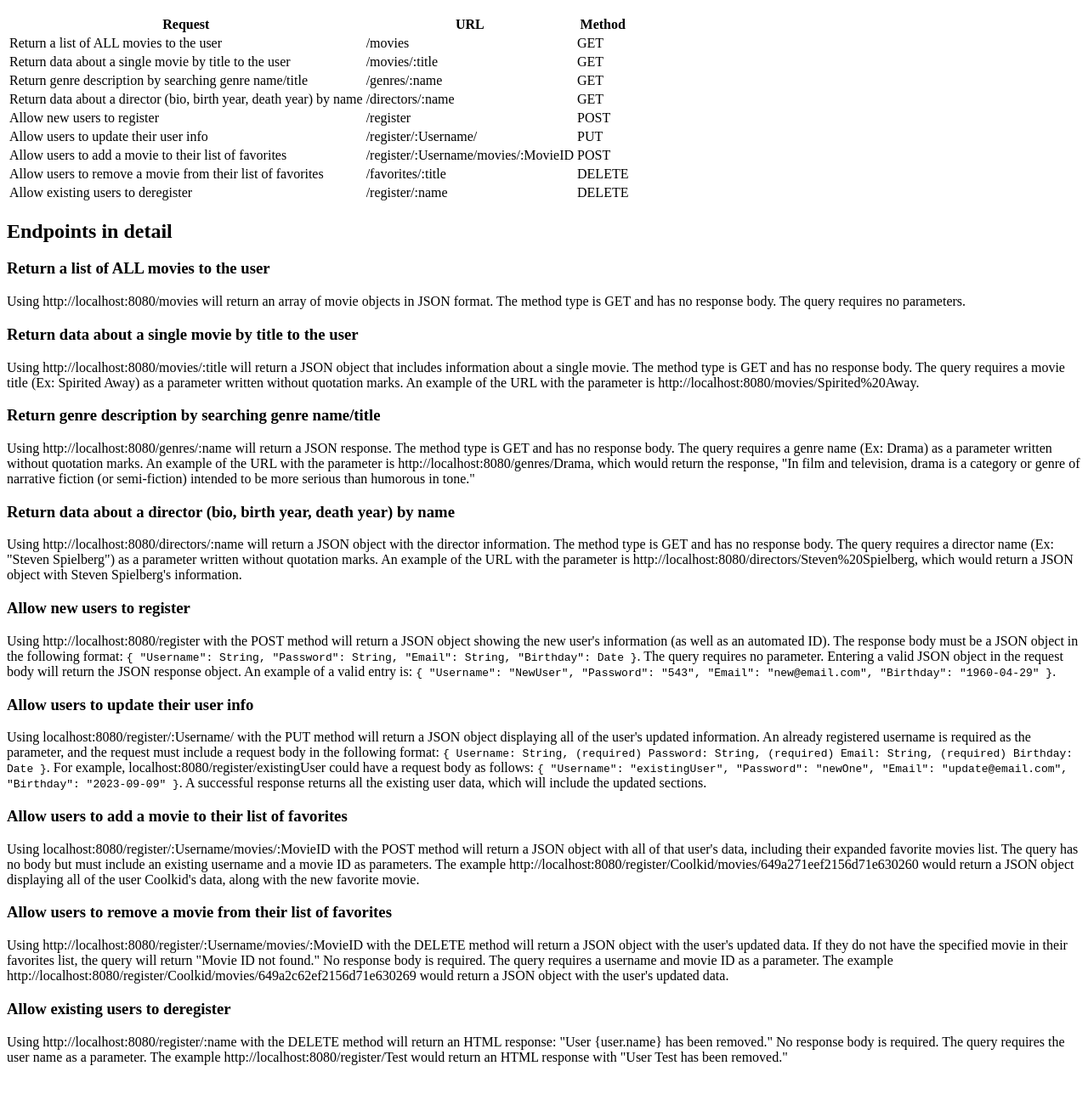
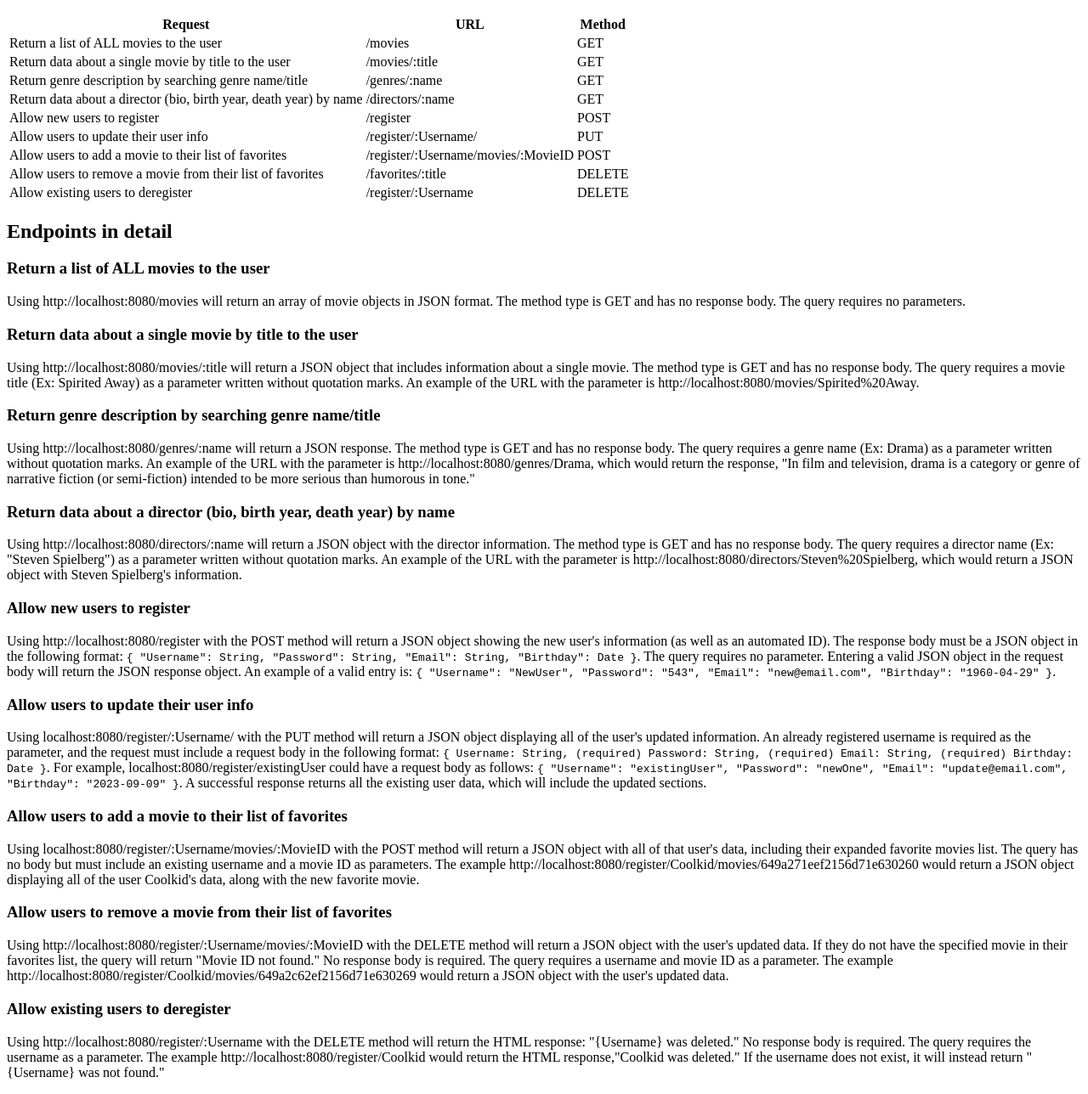
Before and after one commit to kayleebowers/movie-api, a website: page public/documentation.html in a window 1280 px wide. Shown: the part 213-1501 px from the top of the page at 85% size. Drawn offline with Linux system fonts and the light colour scheme.

Commit message:
docs: update delete user description

```diff
--- a/public/documentation.html
+++ b/public/documentation.html
@@ -64,7 +64,7 @@
         </tr>
         <tr>
           <td>Allow existing users to deregister</td>
-          <td>/register/:name</td>
+          <td>/register/:Username</td>
           <td>DELETE</td>
         </tr>
       </table>
@@ -134,7 +134,7 @@
       </div>
     <h3>Allow existing users to deregister</h3>
       <div>
-        <p>Using http://localhost:8080/register/:name with the DELETE method will return an HTML response: "User {user.name} has been removed." No response body is required. The query requires the user name as a parameter. The example http://localhost:8080/register/Test would return an HTML response with "User Test has been removed."</p>
+        <p>Using http://localhost:8080/register/:Username with the DELETE method will return the HTML response: "{Username} was deleted." No response body is required. The query requires the username as a parameter. The example http://localhost:8080/register/Coolkid would return the HTML response,"Coolkid was deleted." If the username does not exist, it will instead return "{Username} was not found."</p>
       </div>
   </body>
 </html>
```
